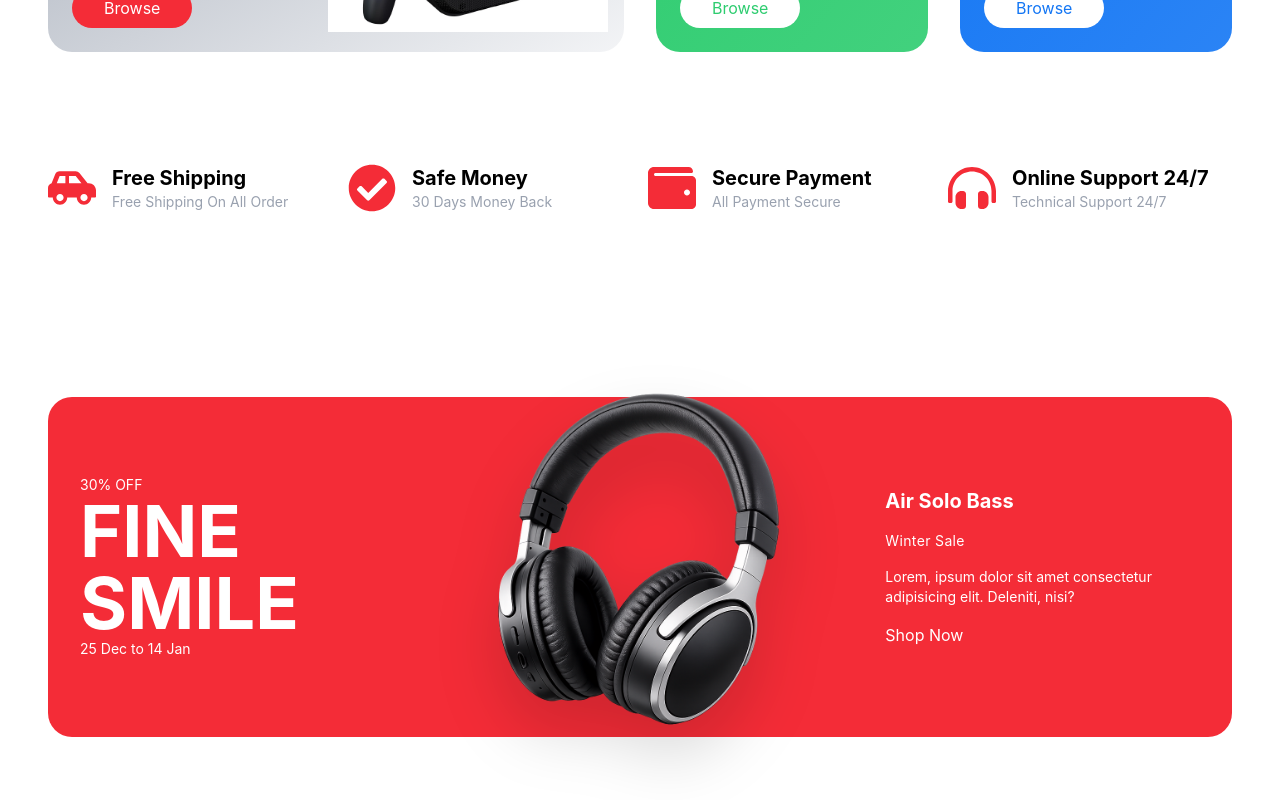
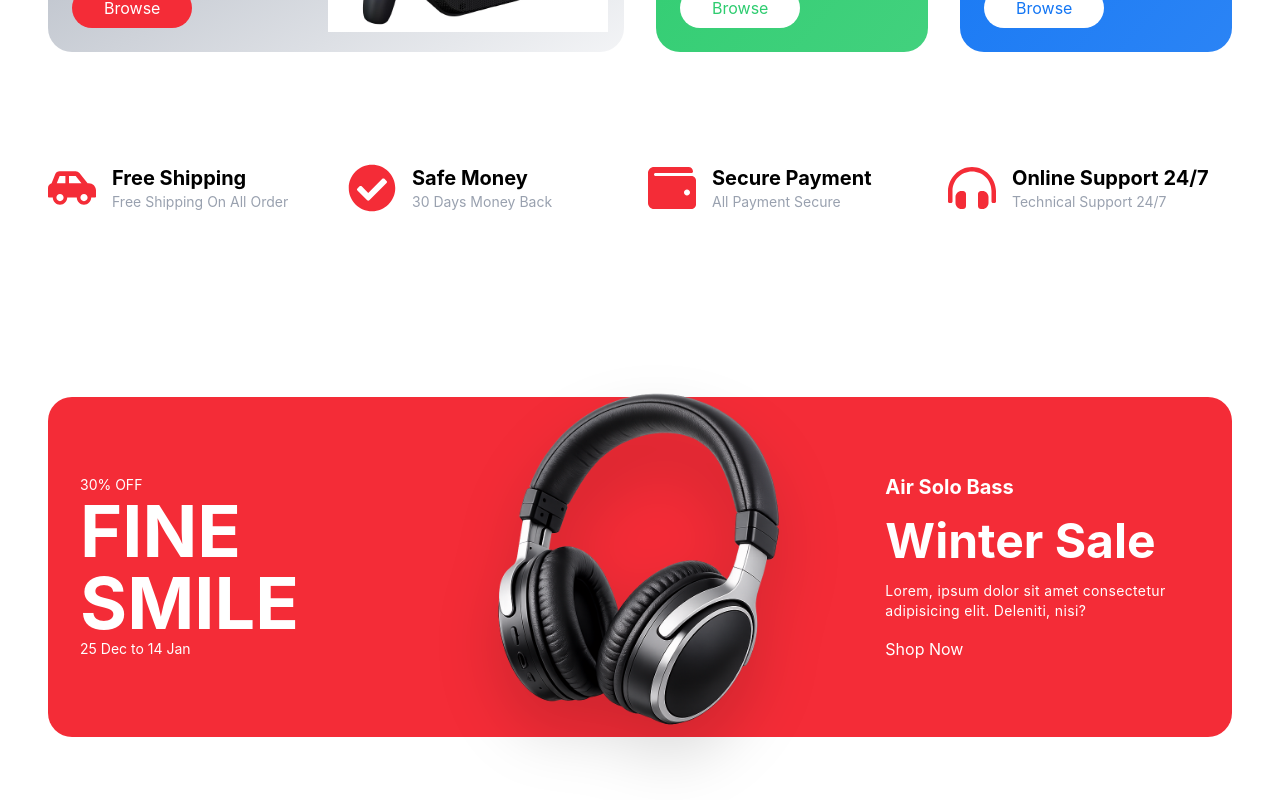
Before and after one commit to kaxadeveloper/Ecommerce, a React (Vite) app: page / in a window 1280 px wide. Shown: the part 1410-2210 px from the top of the page. Built offline with nearby package versions, Linux system fonts and the light colour scheme.

Commit message:
change styles

```diff
--- a/src/components/Banner/Banner.jsx
+++ b/src/components/Banner/Banner.jsx
@@ -17,8 +17,8 @@ const Banner = ({ data }) => {
                     </div>
                     <div className='flex flex-col justify-center gap-4 p-6 sm:p-8'>
                         <p className='font-bold text-xl'>{data.title2}</p>
-                        <p className='text-sm tracking-wide leading-5'>{data.title3}</p>
-                        <p className='text-sm'>{data.title4}</p>
+                        <p className='text-3xl sm:text-5xl font-bold'>{data.title3}</p>
+                        <p className='text-sm tracking-wide leading-5'>{data.title4}</p>
                         <div>
                             <button>Shop Now</button>
                         </div>
```
